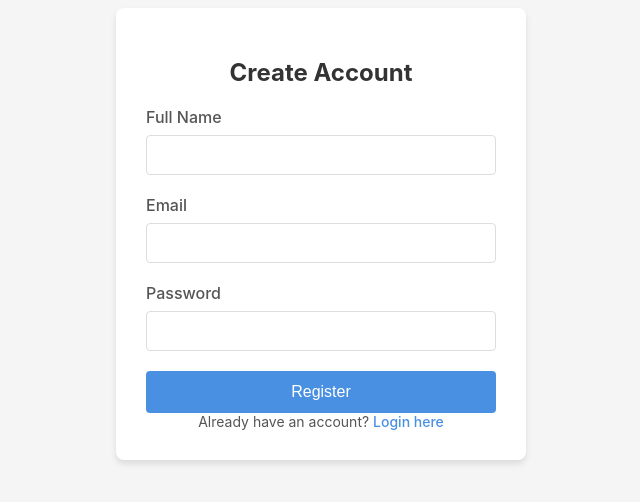
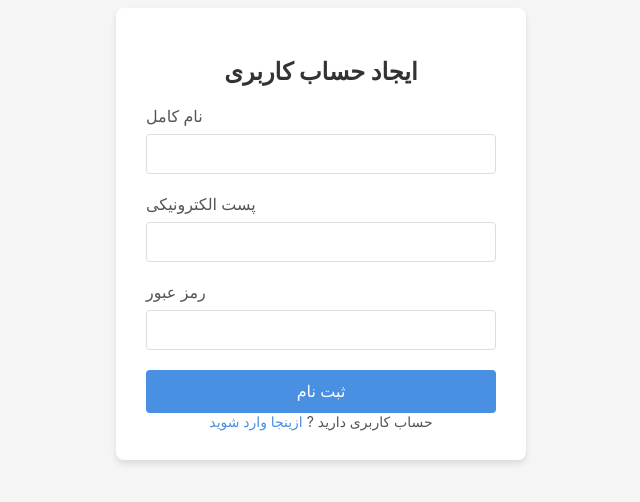
Before and after one commit to shimodii/promodoc-frontend, a React (Create React App) app: page /register in a window 1280 px wide. Shown: the part 166-668 px from the top of the page, without its empty margins (319-959 px from the left). Built offline with nearby package versions, Linux system fonts and the light colour scheme.

Commit message:
translation: RegisterPage

```diff
--- a/src/pages/RegisterPage.js
+++ b/src/pages/RegisterPage.js
@@ -62,22 +62,22 @@ function RegisterPage() {
   return (
     <div style={styles.container}>
       <form onSubmit={handleSubmit} style={styles.form}>
-        <h2 style={styles.title}>Create Account</h2>
+        <h2 style={styles.title}>ایجاد حساب کاربری</h2>
 
         {success && (
           <div style={styles.successMessage}>
-            Registration successful! <Link to="/login" style={styles.link}>Login here</Link>
+            ثبت نام با موفقیت انجام شد ! <Link to="/login" style={styles.link}> ورود </Link>
           </div>
         )}
 
         {error && (
           <div style={styles.errorMessage}>
-            Error: {error}
+            اخطار: {error}
           </div>
         )}
 
         <div style={styles.inputGroup}>
-          <label style={styles.label}>Full Name</label>
+          <label style={styles.label}>نام کامل</label>
           <input
             type="text"
             name="fullName"
@@ -89,7 +89,7 @@ function RegisterPage() {
         </div>
 
         <div style={styles.inputGroup}>
-          <label style={styles.label}>Email</label>
+          <label style={styles.label}>پست الکترونیکی</label>
           <input
             type="email"
             name="email"
@@ -101,7 +101,7 @@ function RegisterPage() {
         </div>
 
         <div style={styles.inputGroup}>
-          <label style={styles.label}>Password</label>
+          <label style={styles.label}>رمز عبور</label>
           <input
             type="password"
             name="password"
@@ -120,15 +120,15 @@ function RegisterPage() {
         >
           {isLoading ? (
             <span style={{ display: 'flex', alignItems: 'center', justifyContent: 'center' }}>
-              <span style={{ marginRight: '8px' }}>Processing...</span>
+              <span style={{ marginRight: '8px' }}>درحال پردازش...</span>
               {/* Optional spinner */}
               <span className="spinner"></span>
             </span>
-          ) : 'Register'}
+          ) : 'ثبت نام'}
         </button>
 
         <div style={styles.loginLink}>
-          Already have an account? <Link to="/login" style={styles.link}>Login here</Link>
+          حساب کاربری دارید ? <Link to="/login" style={styles.link}>ازینجا وارد شوید</Link>
         </div>
       </form>
     </div>
```
